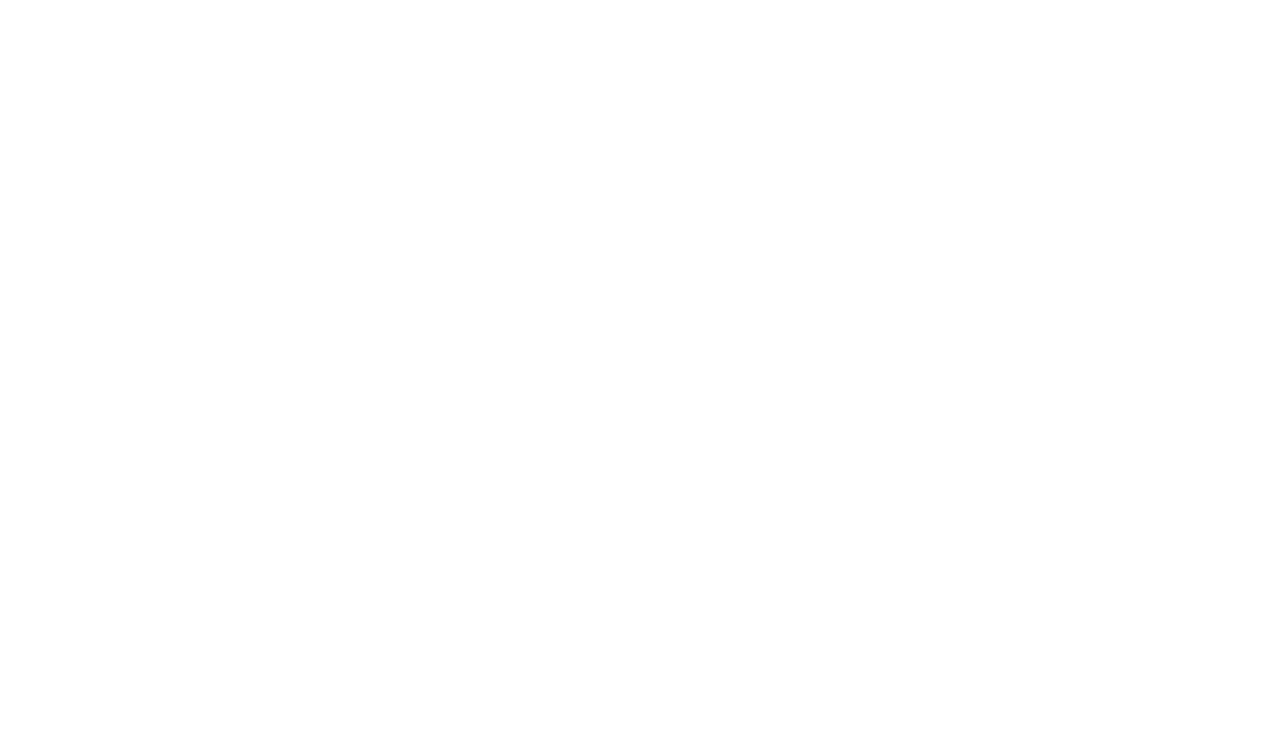
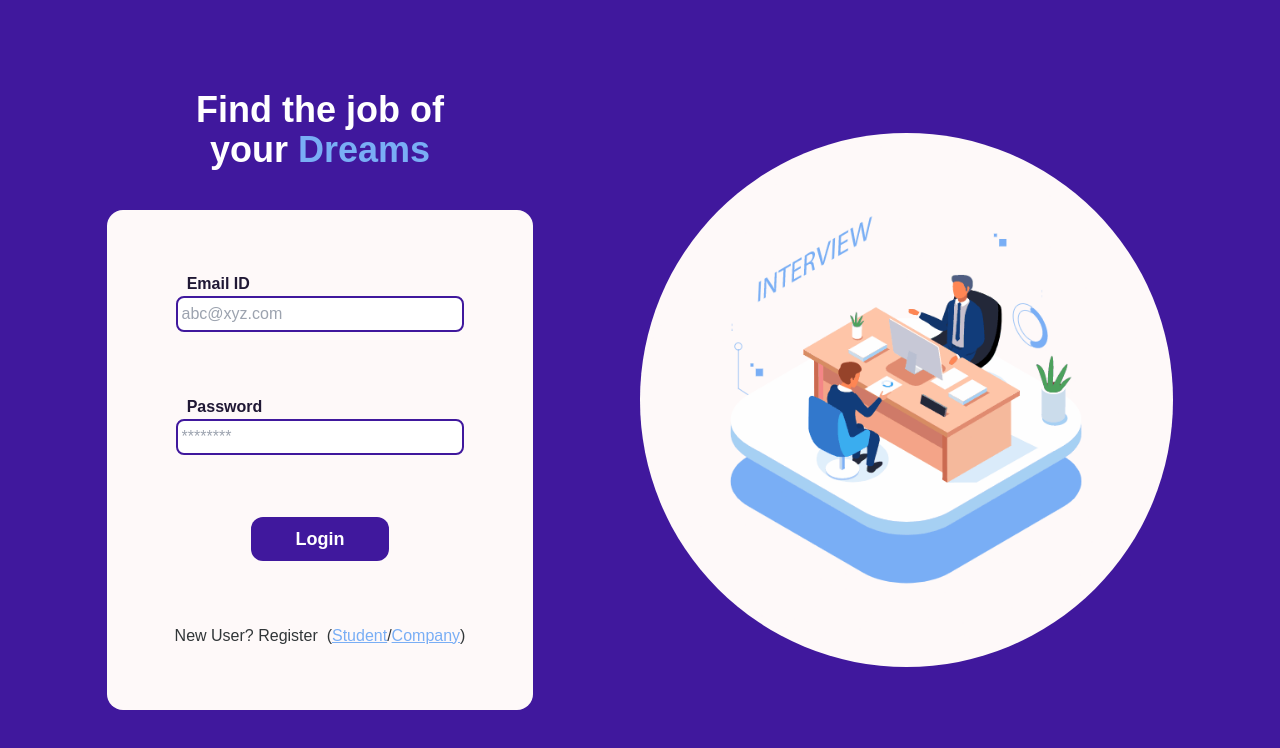
Before and after one commit to Parshvavyas17/Nerd.js_LOC5.0, a React (Create React App) app in the folder client/: page /login in a window 1280 px wide. Before the commit this address had no page. Shown: the top 748 px of the page. Built offline with nearby package versions, Linux system fonts and the light colour scheme.

Commit message:
routes added and login changes

```diff
--- a/client/src/App.js
+++ b/client/src/App.js
@@ -1,6 +1,7 @@
 import "./App.css";
 import Landing from "./pages/Landing";
-import Navbar from "./components/Navbar";
+import Login from "./pages/Authentication/Login"
+import SignupCompany from "./pages/Authentication/SignupCompany";
 import { Routes, Route } from "react-router-dom";
 import { useContext } from "react";
 import { AppContext } from "./context/appContext";
@@ -9,19 +10,12 @@
   const { token } = useContext(AppContext);
   return (
     <>
-      {token ? (
-        <Routes>
+         <Routes>
           <Route path="/" element={<Landing />} />
-          <Route path="/navbar" element={<Navbar />} />
-          TOKEN FOUND
+          <Route path="/signup" element={< SignupCompany/>} />
+          <Route path="/login" element={<Login/>}/>
+
         </Routes>
-      ) : (
-        <Routes>
-          <Route path="/" element={<Landing />} />
-          <Route path="/navbar" element={<Navbar />} />
-          TOKEN NOT FOUND
-        </Routes>
-      )}
     </>
     // <Router>
     //   <Routes>
--- a/client/src/pages/Authentication/Login.js
+++ b/client/src/pages/Authentication/Login.js
@@ -1,6 +1,7 @@
 import React, { useState } from "react";
 import axios from "axios";
 import { useNavigate } from "react-router-dom";
+import login from "../../assets/login.gif"
 
 const Login = () => {
   const navigate = useNavigate();
@@ -107,7 +108,7 @@
       <div className="">
         <img
           className="rounded-full w-10/12"
-          src="images/login.gif"
+          src={login}
           alt="signup"
         />
       </div>
```
